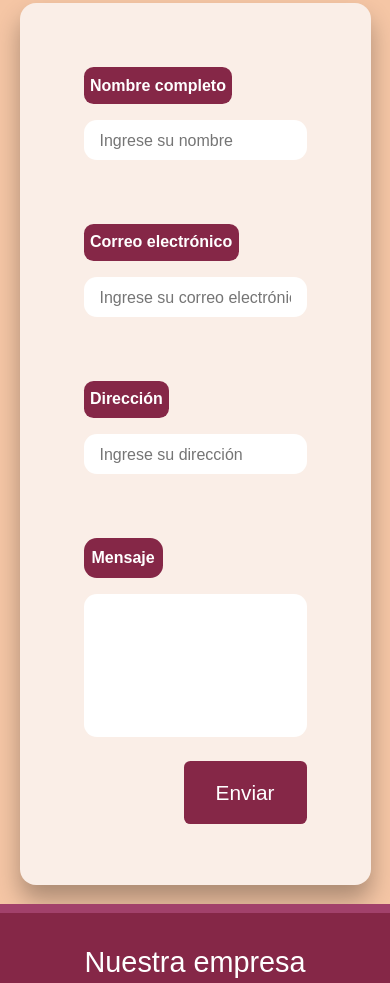
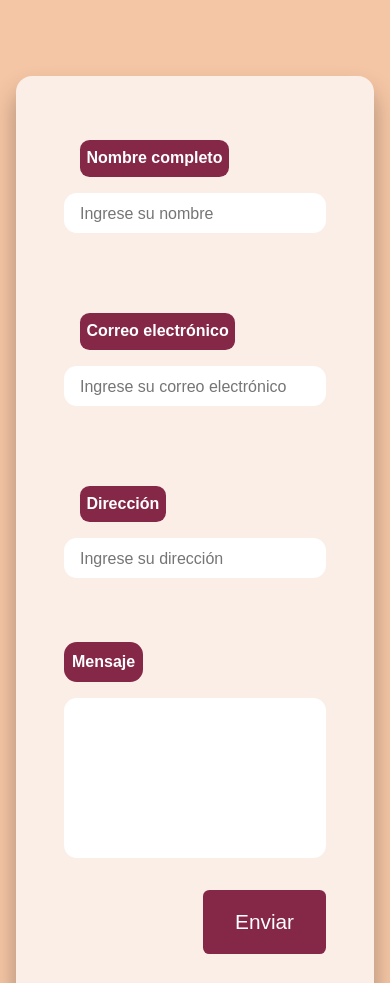
Before and after one commit to Nodlez6/DesarrolloWeb-CoderHouse, a website: page contact.html in a window 390 px wide. Shown: the part 420-1403 px from the top of the page. Drawn offline with nearby package versions, Linux system fonts and the light colour scheme.

Commit message:
modificaciones contact

```diff
--- a/contact.html
+++ b/contact.html
@@ -51,7 +51,7 @@
          <img src='assets/contact/contacGradient.png' alt="img_gradient"/>
       </div>
 
-      <div class="contenedor">
+      <div class="contenedor-con">
          <div class="card__contenedor">
             <div class="card_contact">
                <div class="card__img">
@@ -75,8 +75,9 @@
                   <div class="form__textarea">
                      <div class="form__textarea__mensaje">
                         <label>Mensaje</label>
-                        <textarea >    </textarea>
+
                      </div>
+                     <textarea >    </textarea>
                      <div class="form__textarea__contenedor__button">
                         <button class="form__textarea__button">
                         Enviar
--- a/scss/style.scss
+++ b/scss/style.scss
@@ -161,9 +161,15 @@ $gradient: linear-gradient(to right top, #7f4860, #994364, #b43a64, #ce2c61, #e7
 
   /* CONTACT */
 
+  .contenedor-con{
+	max-width: 1200px;
+	margin: 0 auto;
+  }
+
   .card__contenedor {
 	@include sizes(100%,100%);
 	display: flex;
+	margin: 5rem 0;
 	justify-content: center;
 	align-items: center;
   }
@@ -189,14 +195,16 @@ $gradient: linear-gradient(to right top, #7f4860, #994364, #b43a64, #ce2c61, #e7
 
   .form {
 	height: 100%;
-	max-height: 60%;
 	display: grid;
 	grid-template-columns: repeat(2, 1fr);
 	column-gap: 4rem;
-	padding: 4rem;
+	padding: 3rem;
   }
 
   @media (max-width: 600px) {
+	.contenedor-con{
+		padding: 1rem;
+	}
 	.card__contenedor {
 	  height: 110%;
 	}
@@ -234,7 +242,7 @@ $gradient: linear-gradient(to right top, #7f4860, #994364, #b43a64, #ce2c61, #e7
 	  display: inline-block;
 	  padding: 0.4rem;
 	  background-color: map-get($colores-principales, color1);;
-	  margin-bottom: 1rem;
+	  margin: 1rem 1rem;
 	  border-radius: 0.6rem;
 	  color: white;
 	  font-weight: 600;
@@ -285,6 +293,16 @@ $gradient: linear-gradient(to right top, #7f4860, #994364, #b43a64, #ce2c61, #e7
 	display: flex;
 	flex-direction: column;
 	justify-content: space-between;
+
+	textarea {
+		height: 10rem;
+		padding: 1rem;
+		border-radius: 0.8rem;
+		border: none;
+		font-size: 1rem;
+		font-weight: 200;
+		resize: none;
+	}
   }
 
   .form__textarea__mensaje {
@@ -296,17 +314,6 @@ $gradient: linear-gradient(to right top, #7f4860, #994364, #b43a64, #ce2c61, #e7
 	  color: white;
 	  font-weight: 600;
 	  margin-bottom: 1rem;
-	}
-
-	textarea {
-	  display: inline-block;
-	  @include sizes(100%,200%);
-	  padding: 1rem;
-	  border-radius: 0.8rem;
-	  border: none;
-	  font-size: 1rem;
-	  font-weight: 200;
-	  resize: none;
 	}
   }
 
@@ -322,7 +329,7 @@ $gradient: linear-gradient(to right top, #7f4860, #994364, #b43a64, #ce2c61, #e7
 	margin-top: 2rem;
   }
 
-  .form__textarea__mensaje textarea:focus {
+  .form__textarea textarea:focus {
 	outline: 0;
 	border: 1px solid map-get($colores-principales, color3);
   }
@@ -337,17 +344,8 @@ $gradient: linear-gradient(to right top, #7f4860, #994364, #b43a64, #ce2c61, #e7
   }
 
   @media (max-width: 600px) {
-	.form__textarea__mensaje textarea {
-	  height: 100%;
-	  margin: 0;
-	}
-
 	.card__img img {
 	  width: 0;
-	}
-
-	.form__textarea__button {
-	  margin-top: 5rem;
 	}
   }
 
```
Also changed, not shown: index.html (+2 -2 lines), convertCss.css.
